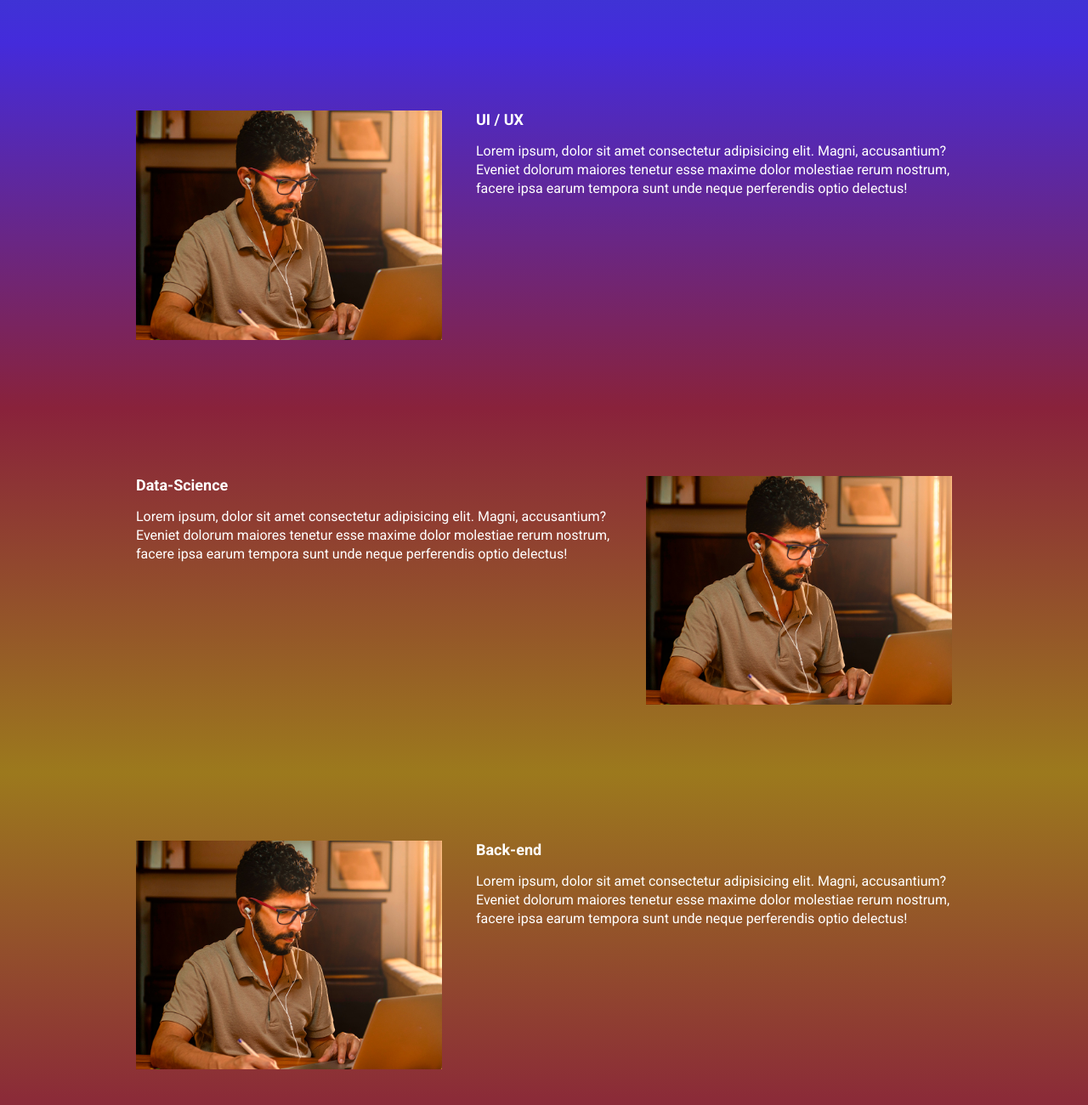
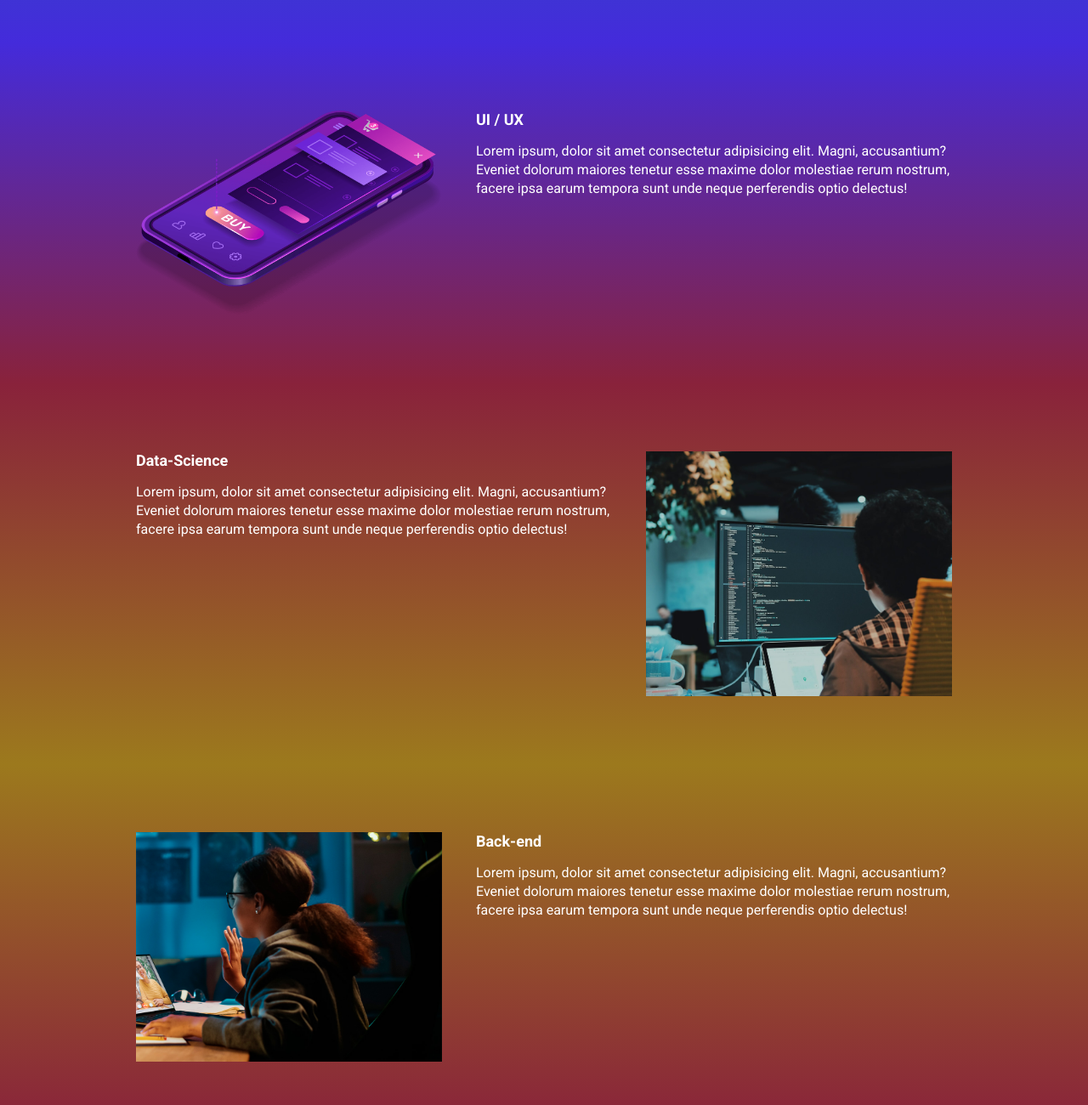
Before and after one commit to AlbertJohnson994/EBAC_TALKS, a website built with Parcel: page src/index.html in a window 1280 px wide. Shown: the part 940-2240 px from the top of the page at 85% size. Built offline with nearby package versions, Linux system fonts and the light colour scheme.

Commit message:
atualizando as imagens das secoes

```diff
--- a/src/index.html
+++ b/src/index.html
@@ -57,7 +57,7 @@
                     Lorem ipsum, dolor sit amet consectetur adipisicing elit. Magni, accusantium? Eveniet dolorum maiores tenetur esse maxime dolor molestiae rerum nostrum, facere ipsa earum tempora sunt unde neque perferendis optio delectus!
                 </p>
             </div>
-            <img class="event__image" src="./images/frontend.png" alt="frontend">
+            <img class="event__image" src="./images/ui-ux.png" alt="ui-ux">
         </div>
     </section>
     <section class="event event--Data-Science">
@@ -68,7 +68,7 @@
                     Lorem ipsum, dolor sit amet consectetur adipisicing elit. Magni, accusantium? Eveniet dolorum maiores tenetur esse maxime dolor molestiae rerum nostrum, facere ipsa earum tempora sunt unde neque perferendis optio delectus!
                 </p>
             </div>
-            <img class="event__image" src="./images/frontend.png" alt="frontend">
+            <img class="event__image" src="./images/data.png" alt="Data-Science">
         </div>
     </section>
     <section class="event event--Back-end event--image-left">
@@ -79,7 +79,7 @@
                     Lorem ipsum, dolor sit amet consectetur adipisicing elit. Magni, accusantium? Eveniet dolorum maiores tenetur esse maxime dolor molestiae rerum nostrum, facere ipsa earum tempora sunt unde neque perferendis optio delectus!
                 </p>
             </div>
-            <img class="event__image" src="./images/frontend.png" alt="frontend">
+            <img class="event__image" src="./images/backend.png" alt="backend">
         </div>
     <script src="https://unpkg.com/aos@next/dist/aos.js"></script>
     <script src="scripts/main.js"></script>
```
